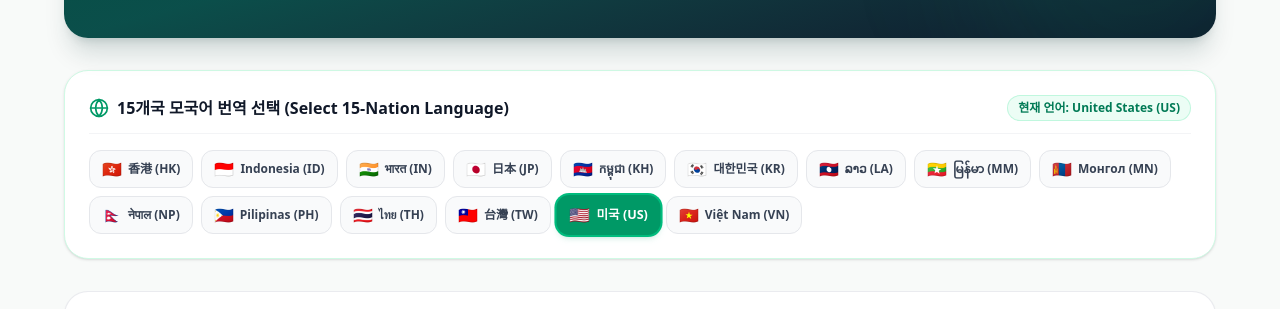
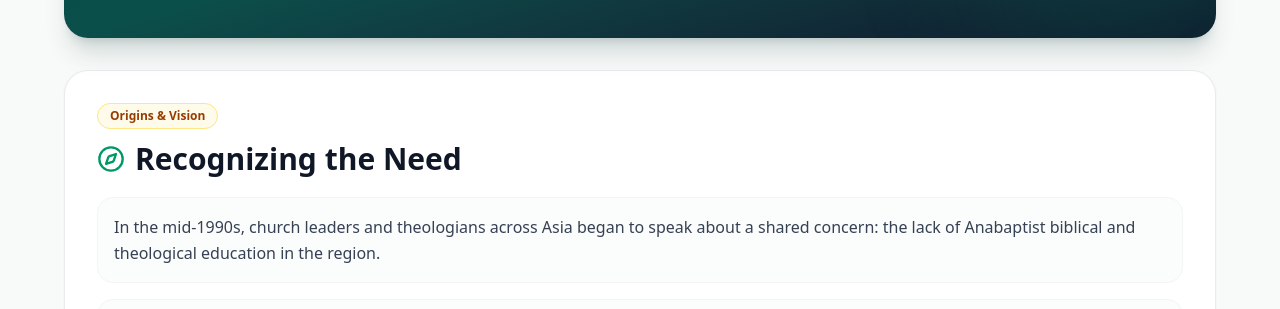
Before and after one commit to seunghoKR/aamen, a Next.js app in the folder renewal/frontend/: page /en/history in a window 1280 px wide. Shown: the part 400-709 px from the top of the page. Built offline with nearby package versions, Linux system fonts and the light colour scheme; no server answers; a web font is replaced by a local one.

Commit message:
fix(history): remove redundant in-page language switcher toolbar

```diff
--- a/renewal/frontend/src/components/history/HistoryView.tsx
+++ b/renewal/frontend/src/components/history/HistoryView.tsx
@@ -17,16 +17,8 @@ import {
   ExternalLink,
   Layers,
   ArrowRight,
-  Globe,
   CheckCircle2,
 } from 'lucide-react'
-import {
-  nationOrderedLocales,
-  localeNames,
-  localeFlags,
-  localeCountryNames,
-  Locale,
-} from '@/config/locales'
 import { getHistoryData, HistoryLocaleData } from '@/data/historyData'
 
 const churchProfiles = [
@@ -139,41 +131,6 @@ export default function HistoryView({
           {/* 1. 📜 AAMEN 역사 및 타임라인 섹션 */}
           {(activeTab === 'all' || activeTab === 'history') && (
             <div id="history" className="space-y-8 mb-12 scroll-mt-24">
-              {/* 🌍 15개국 모국어 번역 퀵 셀렉터 툴바 */}
-              <div className="bg-white p-5 sm:p-6 rounded-3xl border border-emerald-100 shadow-sm">
-                <div className="flex flex-col sm:flex-row sm:items-center justify-between gap-3 mb-4 pb-3 border-b border-gray-100">
-                  <div className="flex items-center gap-2">
-                    <Globe className="w-5 h-5 text-emerald-600" />
-                    <span className="font-bold text-gray-900 text-sm sm:text-base">
-                      15개국 모국어 번역 선택 (Select 15-Nation Language)
-                    </span>
-                  </div>
-                  <span className="text-xs text-emerald-700 bg-emerald-50 px-2.5 py-1 rounded-full font-semibold border border-emerald-200/60 self-start sm:self-auto">
-                    현재 언어: {localeNames[currentLocale as Locale] || currentLocale}
-                  </span>
-                </div>
-
-                <div className="flex flex-wrap gap-2">
-                  {nationOrderedLocales.map((loc) => {
-                    const isSelected = currentLocale === loc
-                    return (
-                      <button
-                        key={loc}
-                        onClick={() => setCurrentLocale(loc)}
-                        className={`inline-flex items-center gap-1.5 px-3 py-1.5 rounded-xl text-xs font-bold transition-all cursor-pointer ${
-                          isSelected
-                            ? 'bg-emerald-600 text-white shadow-md shadow-emerald-600/20 ring-2 ring-emerald-500 scale-105'
-                            : 'bg-gray-50 text-gray-700 hover:bg-emerald-50 hover:text-emerald-800 border border-gray-200'
-                        }`}
-                      >
-                        <span className="text-base">{localeFlags[loc]}</span>
-                        <span>{localeCountryNames[loc]}</span>
-                      </button>
-                    )
-                  })}
-                </div>
-              </div>
-
               {/* 📖 서사 스토리 카드 1: 필요를 인식하다 (Recognizing the Need) */}
               <div className="bg-white rounded-3xl p-6 sm:p-8 border border-gray-200/80 shadow-xs hover:shadow-md transition-all">
                 <div className="flex items-center gap-2 mb-3">
```
